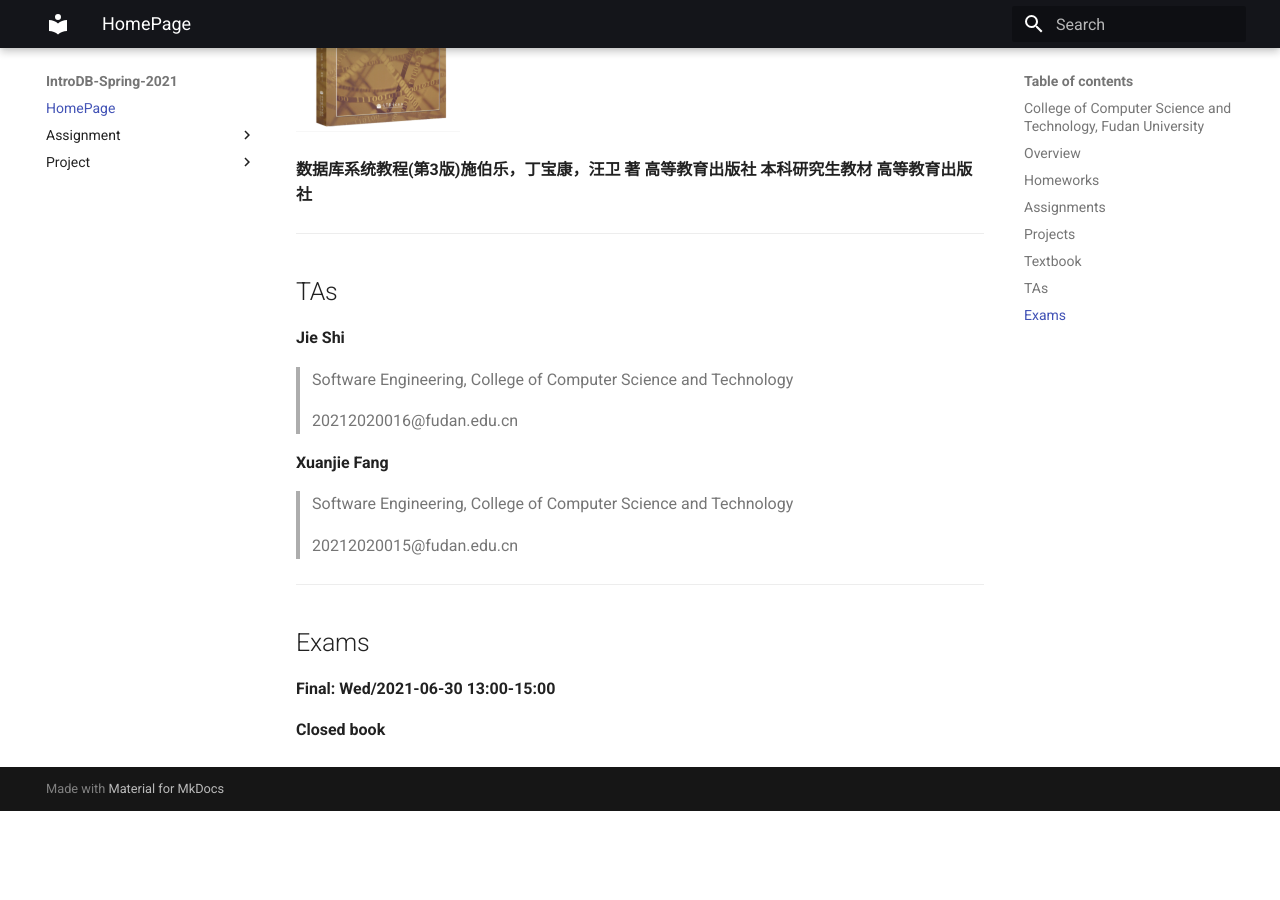
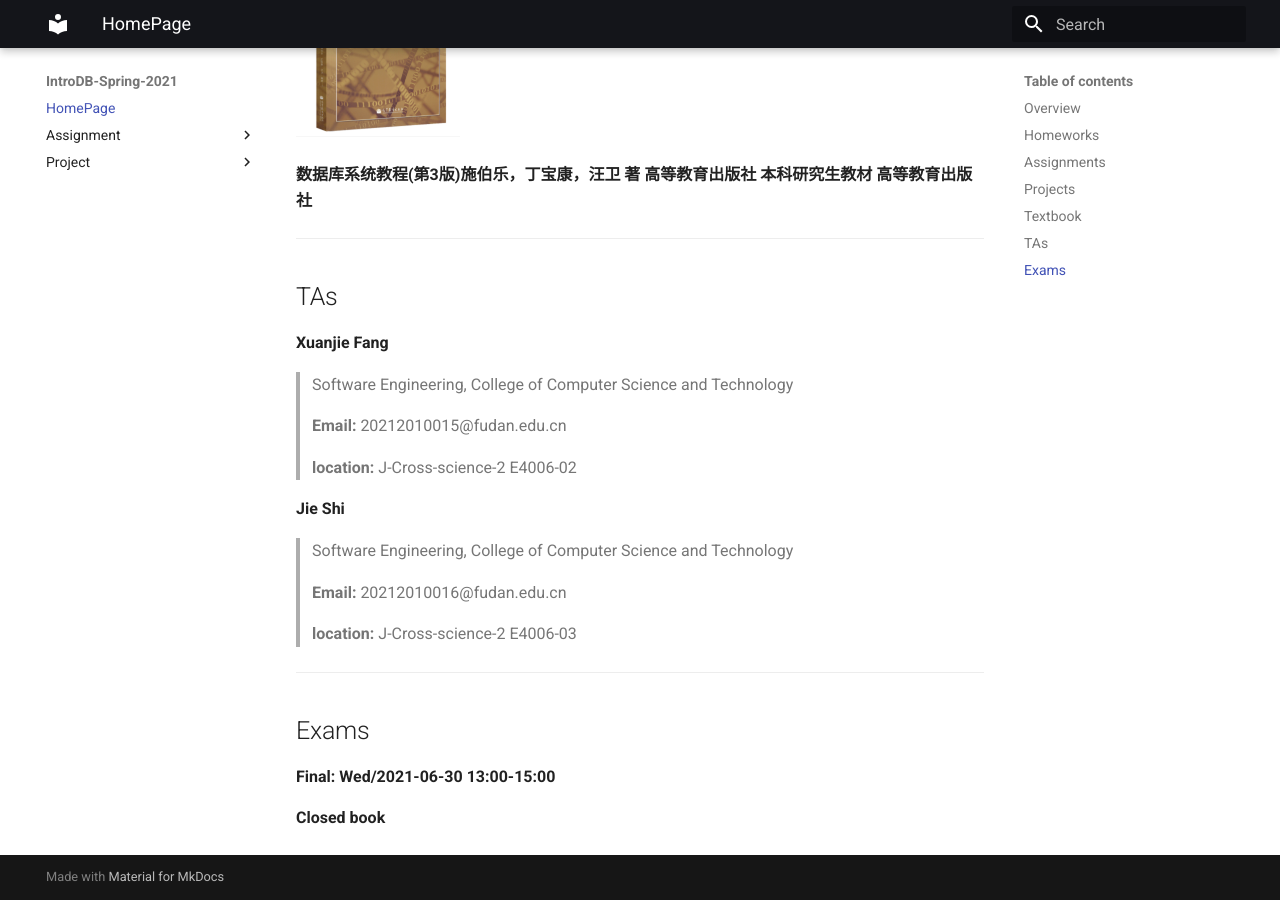
Before and after one commit to fduxuan/IntroDB-Spring-2021, an MkDocs documentation site: the page built from docs/index.md, in a window 1280 px wide and 900 px high, scrolled down 2140 px. Built offline with MkDocs 1.6.1 and Material for MkDocs 9.7.7, drawn with Linux system fonts in a browser that asks for light colours; before the commit the page ends 2951 px from its top, so only the background shows below that.

```diff
--- a/docs/index.md
+++ b/docs/index.md
@@ -1,8 +1,8 @@
 # COURSE INFORMATION
 
-**COMP130010h.01: Introduction of Database**
+> **COMP130010h.01: Introduction of Database**
 
-###### College of Computer Science and Technology, Fudan University
+> College of Computer Science and Technology, Fudan University
 
 - **Meeting Time:** **Tuesday 11-13 / Friday 8-9**
 - **Lecture Location:** **HGX 201 / H Computing Centre 302**
@@ -90,17 +90,21 @@ In this course, students will be required to complete **two course projects**.
 
 ## TAs
 
+**Xuanjie Fang**
+
+> Software Engineering, College of Computer Science and Technology
+>
+> **Email:** 20212010015@fudan.edu.cn
+>
+> **location:**  J-Cross-science-2  E4006-02
+
 **Jie Shi**
 
 > Software Engineering, College of Computer Science and Technology
 >
-> 20212020016@fudan.edu.cn
-
-**Xuanjie Fang**
-
-> Software Engineering, College of Computer Science and Technology
+> **Email:** 20212010016@fudan.edu.cn
 >
-> 20212020015@fudan.edu.cn
+> **location:**  J-Cross-science-2  E4006-03
 
 
 
--- a/mkdocs.yml
+++ b/mkdocs.yml
@@ -3,7 +3,7 @@ theme:
   name: material
   palette:
     primary: black
-    accent: cyan
+    accent: light blue
 
 markdown_extensions:
   - admonition
```
Also changed, not shown: docs/Assignment/assignment1.md (+13 -0 lines).
